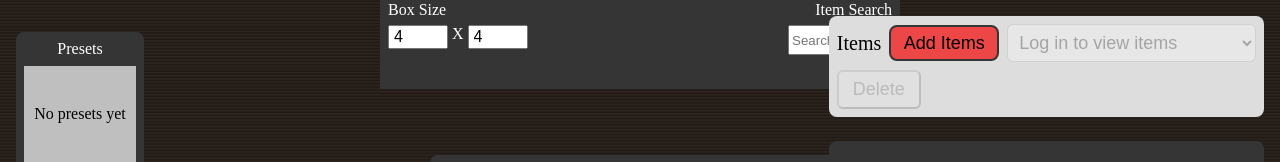
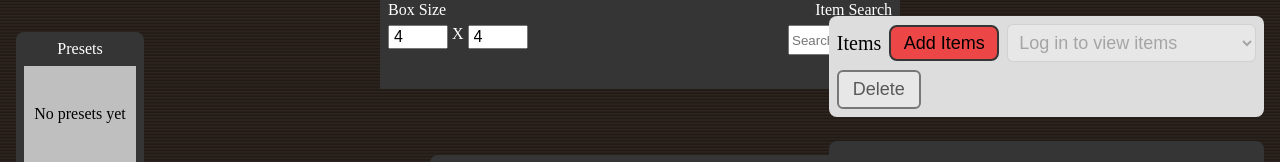
Before and after one commit to csc-307-221-org/307_group_proj, a React app in the folder packages/frontend/: page / in a window 1280 px wide. Shown: the part 128-290 px from the top of the page. Built offline with nearby package versions, Linux system fonts and the light colour scheme; the HTML template or start-up script is replaced by a standard one.

Commit message:
updated some css

```diff
--- a/packages/frontend/src/main.css
+++ b/packages/frontend/src/main.css
@@ -565,10 +565,6 @@ body {
   margin-right: -20px;
 }
 
-.drop-box-label {
-  margin-bottom: 8px;
-}
-
 /* ========================================
    INVENTORY UI ANIMATIONS
    ======================================== */
@@ -626,15 +622,18 @@ body {
  */
 
 .item-red button,
+.delete-item-button,
 .presets-buttons button,
 .save-item-button {
   transition:
     transform 120ms ease,
     box-shadow 120ms ease,
-    filter 120ms ease;
+    filter 120ms ease,
+    background-color 120ms ease;
 }
 
 .item-red button:hover,
+.delete-item-button:hover:not(:disabled),
 .presets-buttons button:hover,
 .save-item-button:hover {
   transform: translateY(-2px);
@@ -645,9 +644,27 @@ body {
 }
 
 .item-red button:active,
+.delete-item-button:active:not(:disabled),
 .presets-buttons button:active,
 .save-item-button:active {
   transform: scale(0.96);
+}
+
+.delete-item-button {
+  background: #eeeeee;
+  border: 2px solid var(--color-primary);
+  color: var(--color-text-2);
+}
+
+.delete-item-button:hover:not(:disabled) {
+  background: #ffd6d6;
+  border-color: var(--color-accent);
+}
+
+.delete-item-button:disabled {
+  cursor: not-allowed;
+  opacity: 0.6;
+  filter: grayscale(0.4);
 }
 
 /*
@@ -722,6 +739,12 @@ body {
 
 .spawned-shape:hover {
   transform: scale(1.03);
+
+  filter: drop-shadow(0 0 8px rgba(237, 70, 70, 0.7));
+}
+
+.drop-box .spawned-shape:not([style*="position: fixed"]):hover {
+  transform: scale(0.64);
 
   filter: drop-shadow(0 0 8px rgba(237, 70, 70, 0.7));
 }
@@ -807,15 +830,28 @@ body {
 
 .delete-box {
   transition:
-    background 160ms ease,
+    background-color 160ms ease,
+    border-color 160ms ease,
     box-shadow 160ms ease,
     transform 160ms ease;
 }
 
 .delete-box:hover {
   background: #d18b8b;
+  border-color: var(--color-accent);
 
   box-shadow: 0 0 14px rgba(237, 70, 70, 0.8);
+
+  transform: scale(1.02);
+}
+
+.delete-box.delete-box-active {
+  background: #2b1717;
+  border-color: var(--color-accent);
+
+  box-shadow:
+    0 0 12px rgba(237, 70, 70, 0.8),
+    0 0 28px rgba(237, 70, 70, 0.45);
 
   transform: scale(1.02);
 }
```
